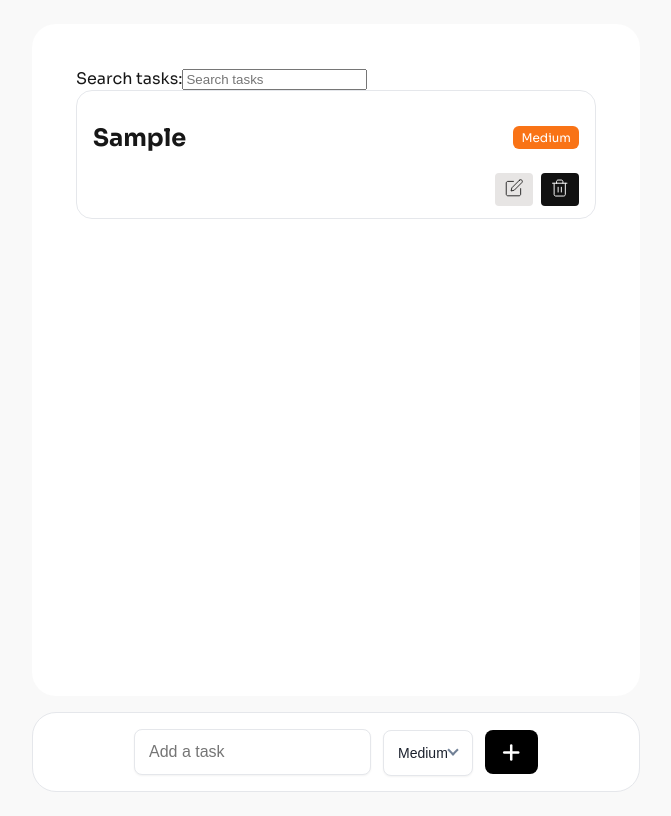
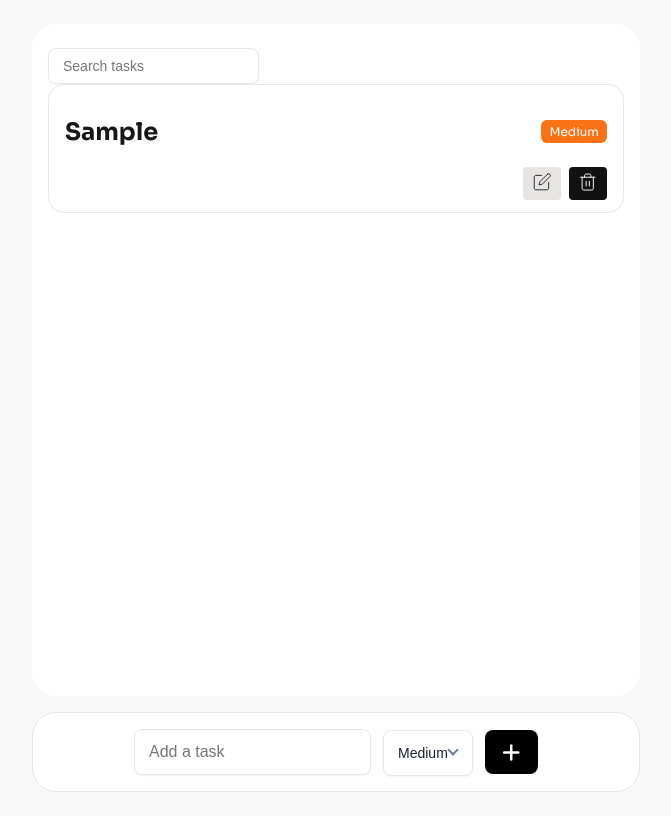
Before and after one commit to victorbruce/task-tracker, a React (Vite) app: page / in a window 1280 px wide. Both pictures are taken after typing "Sample" into the empty fields and a click on the button "Add Task". Shown: the whole page, without its empty margins (304-975 px from the left). Built offline with nearby package versions, Linux system fonts and the light colour scheme.

Commit message:
style: improve the look of the filter, search and task container components

```diff
--- a/src/components/FilterTask/index.tsx
+++ b/src/components/FilterTask/index.tsx
@@ -1,18 +1,23 @@
 import { useTaskContext } from "../../context/TaskContext";
+import style from "./FilterTask.module.css";
 
 const FilterTask = () => {
   const { priorityFilter, setPriorityFilter } = useTaskContext();
 
   return (
+    <div className={style.selectContainer}>
       <select
         value={priorityFilter}
         onChange={(e) => setPriorityFilter(e.target.value)}
+        className={style.select}
       >
         <option value="All">All</option>
         <option value="High">High</option>
         <option value="Medium">Medium</option>
         <option value="Low">Low</option>
       </select>
+      <div className={style.arrow}></div>
+    </div>
   );
 };
 
--- /dev/null
+++ b/src/components/SearchTask/SearchTask.module.css
@@ -0,0 +1,33 @@
+.srOnly {
+  position: absolute;
+  width: 1px;
+  height: 1px;
+  padding: 0;
+  margin: -1px;
+  overflow: hidden;
+  clip: rect(0, 0, 0, 0);
+  white-space: nowrap;
+  border: 0;
+}
+
+.textInput {
+  padding: 0px 14px;
+  border-radius: 8px;
+  font-size: 16px;
+  border: 1px solid var(--border-color);
+  transition: all 0.2s ease;
+  box-shadow: 0 1px 2px rgba(0, 0, 0, 0.05);
+  height: 34px;
+  font-size: 14px;
+}
+
+@media (max-width: 768px) {
+  .textInput {
+    font-size: 14px;
+    height: 44px;
+  }
+}
+
+.textInput:focus {
+  outline: 1px solid var(--foreground);
+}
--- a/src/components/SearchTask/index.tsx
+++ b/src/components/SearchTask/index.tsx
@@ -1,5 +1,5 @@
 import { useEffect, useState } from "react";
-
+import style from './SearchTask.module.css';
 interface Props {
   onSearch: (query: string) => void;
 }
@@ -17,7 +17,7 @@ const SearchTask = ({ onSearch }: Props) => {
 
   return (
     <div>
-      <label htmlFor="searchTask" className="srOnly">
+      <label htmlFor="searchTask" className={style.srOnly}>
         Search tasks:
       </label>
       <input
@@ -27,6 +27,7 @@ const SearchTask = ({ onSearch }: Props) => {
         value={searchQuery}
         onChange={(e) => setSearchQuery(e.target.value)}
         aria-label="Search tasks"
+        className={style.textInput}
       />
     </div>
   );
--- a/src/components/Tasks/Tasks.module.css
+++ b/src/components/Tasks/Tasks.module.css
@@ -3,3 +3,27 @@
   flex-direction: column;
   gap: 24px;
 }
+
+.empty {
+  display: flex;
+  justify-content: center;
+  align-items: center;
+  height: 100%;
+  text-align: center;
+}
+.empty p {
+  text-align: center;
+  color: #666;
+}
+
+@media (max-width: 768px) {
+  .empty p {
+    font-size: 14px;
+  }
+}
+
+@media (max-width: 768px) {
+  .tasks {
+    gap: 20px;
+  }
+}
--- a/src/components/TasksContainer/TaskContainer.module.css
+++ b/src/components/TasksContainer/TaskContainer.module.css
@@ -1,8 +1,17 @@
 .list {
   background-color: white;
-  border: 20px solid transparent;
+  border-bottom: 20px solid transparent;
+  border-top: 10px solid transparent;
   border-radius: 1.5rem;
-  padding: 1.5rem;
+  padding: 14px 16px;
   overflow-y: auto;
   max-height: 100%;
 }
+
+.searchAndFilter {
+  display: flex;
+  justify-content: space-between;
+  align-items: center;
+  margin-bottom: 24px;
+  margin-top: 16px;
+}
```
Also changed, not shown: src/components/FilterTask/FilterTask.module.css (added, +45 -0 lines). Lines whose indentation alone changed are shown as unchanged.
